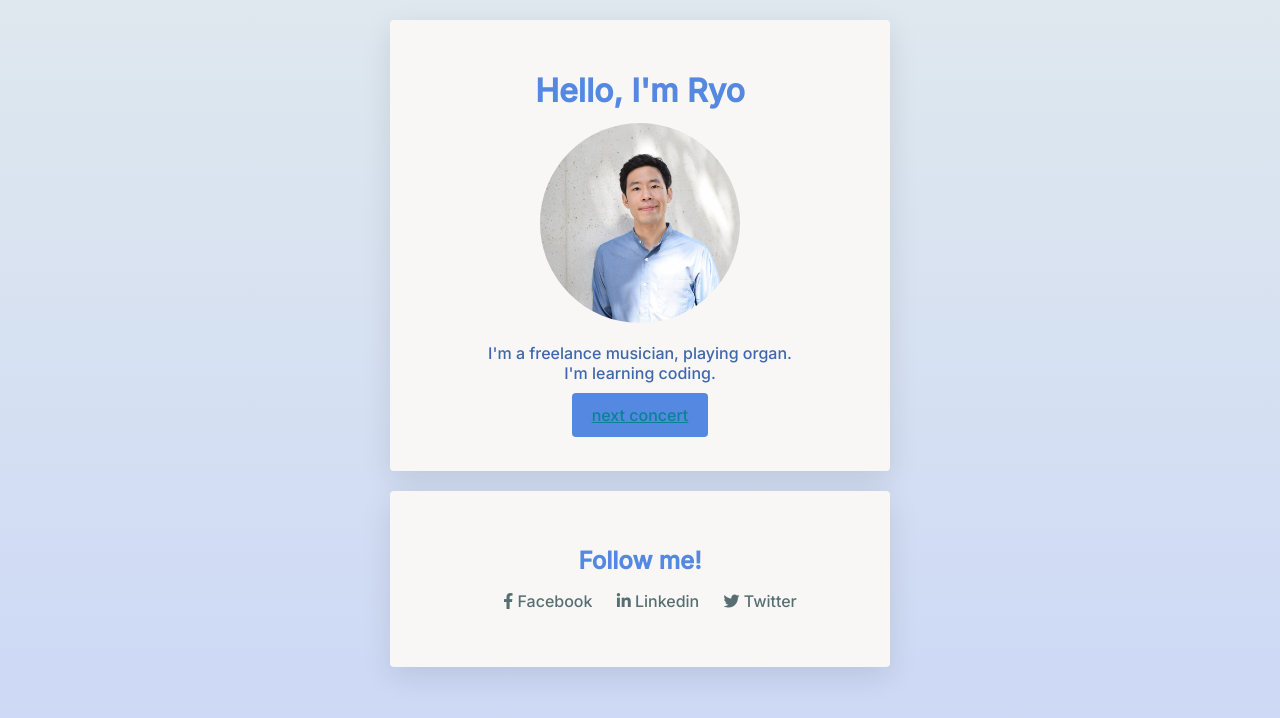
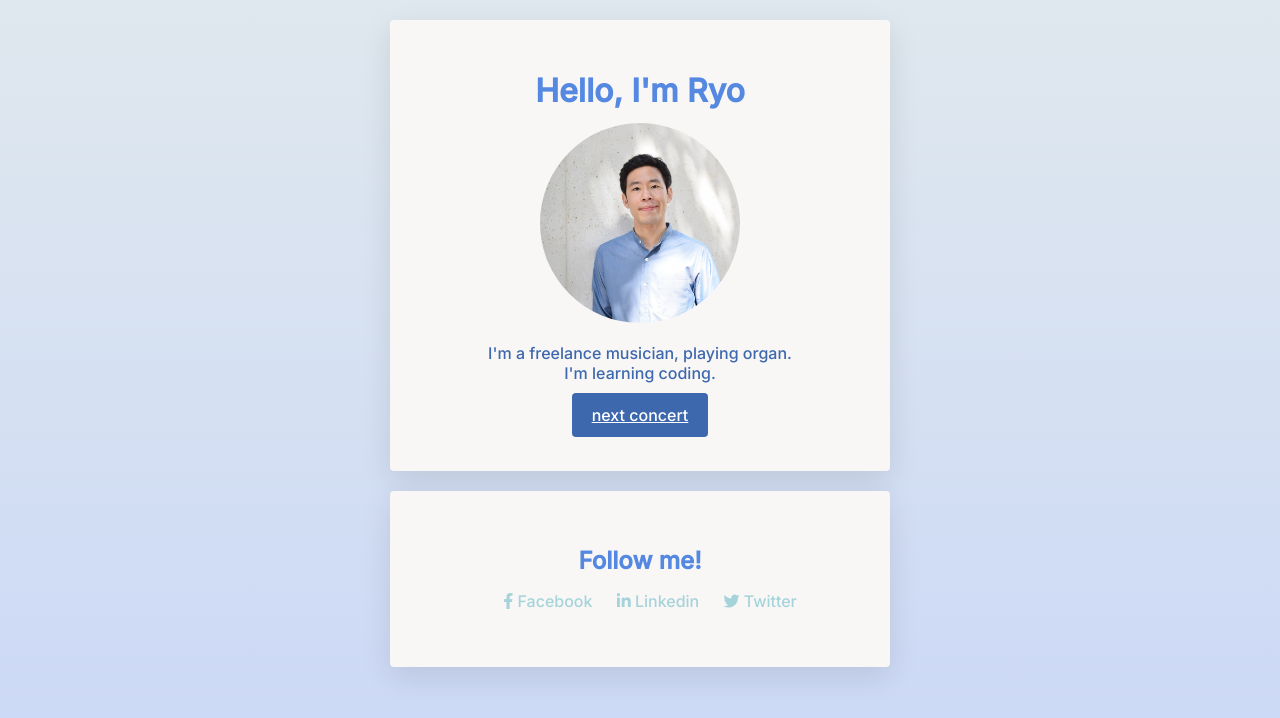
Before and after one commit to rtamiya/profile, a plain HTML site: page index.html in a window 1280 px wide. In both pictures the pointer is over the link "next concert". Drawn offline with Linux system fonts and the light colour scheme.

Commit message:
added effect to button

```diff
--- a/style.css
+++ b/style.css
@@ -21,12 +21,12 @@ h2 {
 }
 
 a {
-  color: #576F72;
+  color: #a5d3da;
   text-decoration: none;
 }
 
 a:hover {
-  color: #088395;
+  color: #737676;
   text-decoration: underline;
 }
 
@@ -87,3 +87,10 @@ a:hover {
   border-radius: 4px;
   line-height: 32px;
 }
+
+.btn-blue:hover {
+  background-color: #3e68ad;
+  color: white;
+  padding: 12px 20px;
+  transition: 0.5s
+}
```
